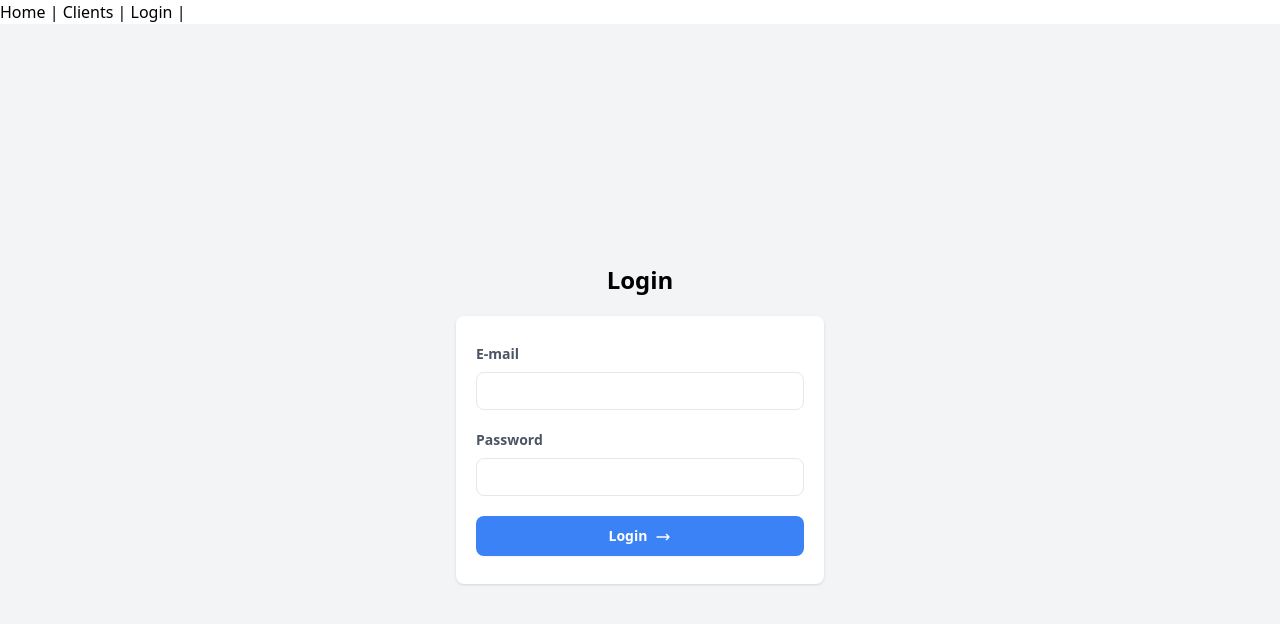
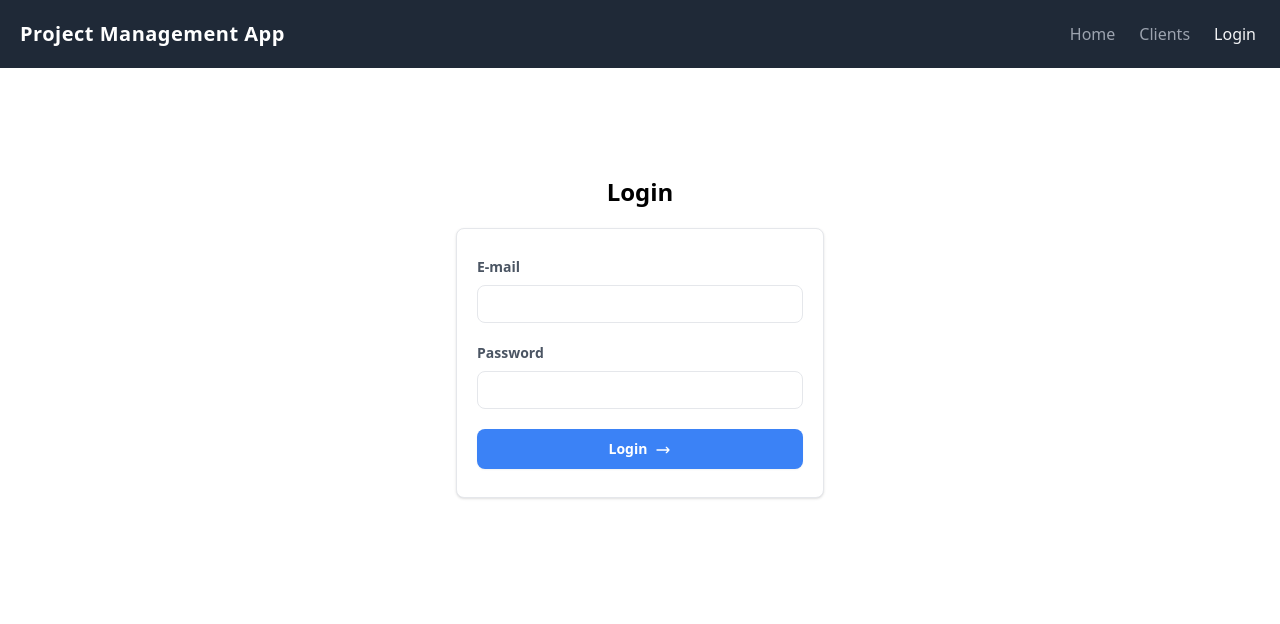
Before and after one commit to javierromanm/project-management-vue-cli, a Vue app: page /login in a window 1280 px wide. Shown: the top 624 px of the page. Built offline with nearby package versions, Linux system fonts and the light colour scheme.

Commit message:
Part 27. Create navigation bar component

```diff
--- a/src/App.vue
+++ b/src/App.vue
@@ -1,8 +1,3 @@
 <template>
-  <nav>
-    <router-link to="/">Home</router-link> |
-    <router-link to="/clients">Clients</router-link> |
-    <router-link to="/login">Login</router-link> |
-  </nav>
   <router-view/>
 </template>
--- a/src/components/Clients/ClientsIndex.vue
+++ b/src/components/Clients/ClientsIndex.vue
@@ -1,9 +1,11 @@
 <script setup>
     import { ref, onMounted } from 'vue'
     import api from '@axios'
+    import AuthenticatedLayout from '@/components/Layouts/AuthenticatedLayout.vue'
+
     const clients = ref([])
 
-    const fetchClients = async() => {
+    const fetchClients = async () => {
         try {
             const token = localStorage.getItem('userToken')
             const response = await api.get('/api/clients', {
@@ -22,6 +24,7 @@
 </script>
 
 <template>
+    <AuthenticatedLayout>
         <div class="flex flex-col">
             <div class="overflow-x-auto sm:mx-0.5 lg:mx-0.5">
                 <div class="py-2 inline-block min-w-full sm:px-6 lg:px-8">
@@ -56,7 +59,7 @@
                                     {{ client.name }}
                                 </td>
                                 <td class="text-sm text-gray-900 font-light px-6 py-4 whitespace-nowrap">
-                                {{ client.Last_name }}
+                                    {{ client.last_name }}
                                 </td>
                                 <td class="text-sm text-gray-900 font-light px-6 py-4 whitespace-nowrap">
                                     {{ client.email }}
@@ -74,4 +77,5 @@
                 </div>
             </div>
         </div>
+    </AuthenticatedLayout>
 </template>
--- a/src/components/HelloWorld.vue
+++ b/src/components/HelloWorld.vue
@@ -1,59 +1,12 @@
-<template>
-  <div class="hello">
-    <h1>{{ msg }}</h1>
-    <p>
-      For a guide and recipes on how to configure / customize this project,<br>
-      check out the
-      <a href="https://cli.vuejs.org" target="_blank" rel="noopener">vue-cli documentation</a>.
-    </p>
-    <h3>Installed CLI Plugins</h3>
-    <ul>
-      <li><a href="https://github.com/vuejs/vue-cli/tree/dev/packages/%40vue/cli-plugin-babel" target="_blank" rel="noopener">babel</a></li>
-      <li><a href="https://github.com/vuejs/vue-cli/tree/dev/packages/%40vue/cli-plugin-router" target="_blank" rel="noopener">router</a></li>
-      <li><a href="https://github.com/vuejs/vue-cli/tree/dev/packages/%40vue/cli-plugin-eslint" target="_blank" rel="noopener">eslint</a></li>
-    </ul>
-    <h3>Essential Links</h3>
-    <ul>
-      <li><a href="https://vuejs.org" target="_blank" rel="noopener">Core Docs</a></li>
-      <li><a href="https://forum.vuejs.org" target="_blank" rel="noopener">Forum</a></li>
-      <li><a href="https://chat.vuejs.org" target="_blank" rel="noopener">Community Chat</a></li>
-      <li><a href="https://twitter.com/vuejs" target="_blank" rel="noopener">Twitter</a></li>
-      <li><a href="https://news.vuejs.org" target="_blank" rel="noopener">News</a></li>
-    </ul>
-    <h3>Ecosystem</h3>
-    <ul>
-      <li><a href="https://router.vuejs.org" target="_blank" rel="noopener">vue-router</a></li>
-      <li><a href="https://vuex.vuejs.org" target="_blank" rel="noopener">vuex</a></li>
-      <li><a href="https://github.com/vuejs/vue-devtools#vue-devtools" target="_blank" rel="noopener">vue-devtools</a></li>
-      <li><a href="https://vue-loader.vuejs.org" target="_blank" rel="noopener">vue-loader</a></li>
-      <li><a href="https://github.com/vuejs/awesome-vue" target="_blank" rel="noopener">awesome-vue</a></li>
-    </ul>
-  </div>
-</template>
-
-<script>
-export default {
-  name: 'HelloWorld',
-  props: {
-    msg: String
-  }
-}
+<script setup>
+  import AuthenticatedLayout from '@/components/Layouts/AuthenticatedLayout.vue'
 </script>
 
-<!-- Add "scoped" attribute to limit CSS to this component only -->
-<style scoped>
-h3 {
-  margin: 40px 0 0;
-}
-ul {
-  list-style-type: none;
-  padding: 0;
-}
-li {
-  display: inline-block;
-  margin: 0 10px;
-}
-a {
-  color: #42b983;
-}
-</style>
+<template>
+  <AuthenticatedLayout>
+    <div class="hello">
+      <h1>{{ msg }}</h1>
+      <p>Home text</p>
+    </div>
+  </AuthenticatedLayout>
+</template>
--- /dev/null
+++ b/src/components/Layouts/AuthenticatedLayout.vue
@@ -0,0 +1,53 @@
+<script setup>
+    import { ref } from 'vue'
+    import { useRoute } from 'vue-router'
+    const route = useRoute()
+    const routeName = ref(route.name)
+
+    const routerLinkClass="lg:inline-flex lg:w-auto w-full px-3 py-2 rounded text-gray-400 items-center justify-center hover:bg-gray-900 hover:text-white"
+    const routerLinkClassActive="lg:inline-flex lg:w-auto w-full px-3 py-2 rounded text-gray-100 items-center justify-center hover:bg-gray-900 hover:text-white"
+</script>
+
+<template>
+    <nav class="flex items-center bg-gray-800 p-3 flex-wrap">
+      <a href="#" class="p-2 mr-4 inline-flex items-center">
+        <span class="text-xl text-white font-bold tracking-wide"
+          >Project Management App</span
+        >
+      </a>
+      <button
+        class="text-white inline-flex p-3 hover:bg-gray-900 rounded lg:hidden ml-auto hover:text-white outline-none nav-toggler"
+        data-target="#navigation"
+      >
+        <i class="material-icons">menu</i>
+      </button>
+      <div
+        class="hidden top-navbar w-full lg:inline-flex lg:flex-grow lg:w-auto"
+        id="navigation"
+      >
+        <div
+          class="lg:inline-flex lg:flex-row lg:ml-auto lg:w-auto w-full lg:items-center items-start  flex flex-col lg:h-auto"
+        >
+            <router-link
+                to="/"
+                :class="routeName === 'home' ? routerLinkClassActive : routerLinkClass">
+                Home
+            </router-link>
+            <router-link
+                to="/clients"
+                :class="routeName === 'clients.index' ? routerLinkClassActive : routerLinkClass">
+                Clients
+            </router-link>
+            <router-link
+                to="/login"
+                :class="routeName === 'login' ? routerLinkClassActive : routerLinkClass">
+                Login
+            </router-link>
+        </div>
+      </div>
+    </nav>
+
+    <main class="p-5">
+        <slot />
+    </main>
+</template>
--- a/src/components/LoginUser.vue
+++ b/src/components/LoginUser.vue
@@ -2,13 +2,14 @@
 import {ref} from 'vue'
 import api from '@axios'
 import { useRouter } from 'vue-router'
+import AuthenticatedLayout from '@/components/Layouts/AuthenticatedLayout.vue'
 
 const router = useRouter()
 
 let email = ref(null)
 let password = ref(null)
 
-const login = async() => {
+const login = async () => {
     try {
         const response = await api.post('/api/login', {
             email: email.value,
@@ -26,10 +27,11 @@ const login = async() => {
 </script>
 
 <template>
-    <div class="min-h-screen bg-gray-100 flex flex-col justify-center sm:py-12">
+    <AuthenticatedLayout>
+        <div class="flex flex-col justify-center sm:py-12">
             <div class="p-10 xs:p-0 mx-auto md:w-full md:max-w-md">
                 <h1 class="font-bold text-center text-2xl mb-5">Login</h1>
-            <div class="bg-white shadow w-full rounded-lg divide-y divide-gray-200">
+                <div class="bg-white shadow border border-gray-200 w-full rounded-lg divide-y divide-gray-200">
                     <div class="px-5 py-7">
                         <form @submit.prevent="login">
                             <label class="font-semibold text-sm text-gray-600 pb-1 block">E-mail</label>
@@ -47,4 +49,5 @@ const login = async() => {
                 </div>
             </div>
         </div>
+    </AuthenticatedLayout>
 </template>
--- a/src/views/AboutView.vue
+++ /dev/null
@@ -1,5 +0,0 @@
-<template>
-  <div class="about">
-    <h1>This is an about page</h1>
-  </div>
-</template>
--- a/src/views/HomeView.vue
+++ b/src/views/HomeView.vue
@@ -1,6 +1,5 @@
 <template>
   <div class="home">
-    <img alt="Vue logo" src="../assets/logo.png">
     <HelloWorld msg="Welcome to Your Vue.js App"/>
   </div>
 </template>
```
Lines whose indentation alone changed are shown as unchanged.
